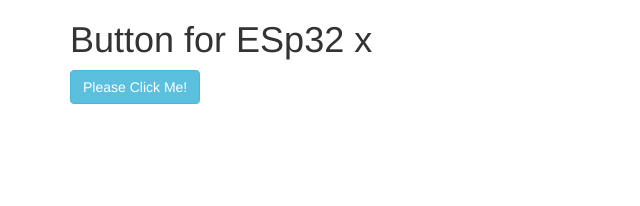
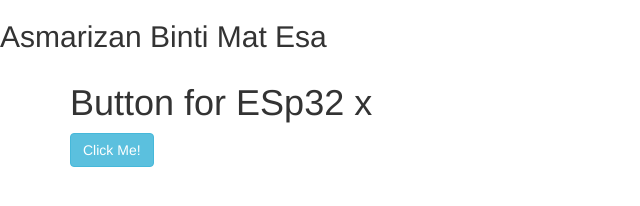
Before and after one commit to asmarizan/iot_test, a plain HTML site: page index.html in a window 1280 px wide. Shown: the whole page, without its empty margins (0-640 px from the left). Drawn offline with nearby package versions, Linux system fonts and the light colour scheme.

Commit message:
Update index.html

```diff
--- a/index.html
+++ b/index.html
@@ -2,6 +2,7 @@
 <html lang="en">
 <head>
   <title>Button</title>
+  <h2>Asmarizan Binti Mat Esa</h2>
   <meta charset="utf-8">
   <meta name="viewport" content="width=device-width, initial-scale=1">
   <link rel="stylesheet" href="https://maxcdn.bootstrapcdn.com/bootstrap/3.4.1/css/bootstrap.min.css">
@@ -12,7 +13,7 @@
 
 <div class="container">
   <h1>Button for ESp32 x</h1>
-  <button type="submit" class="btn btn-info" onclick="getblynk()">Please Click Me!</button>
+  <button type="submit" class="btn btn-info" onclick="getblynk()">Click Me!</button>
 </div>
 
 <script>
```
